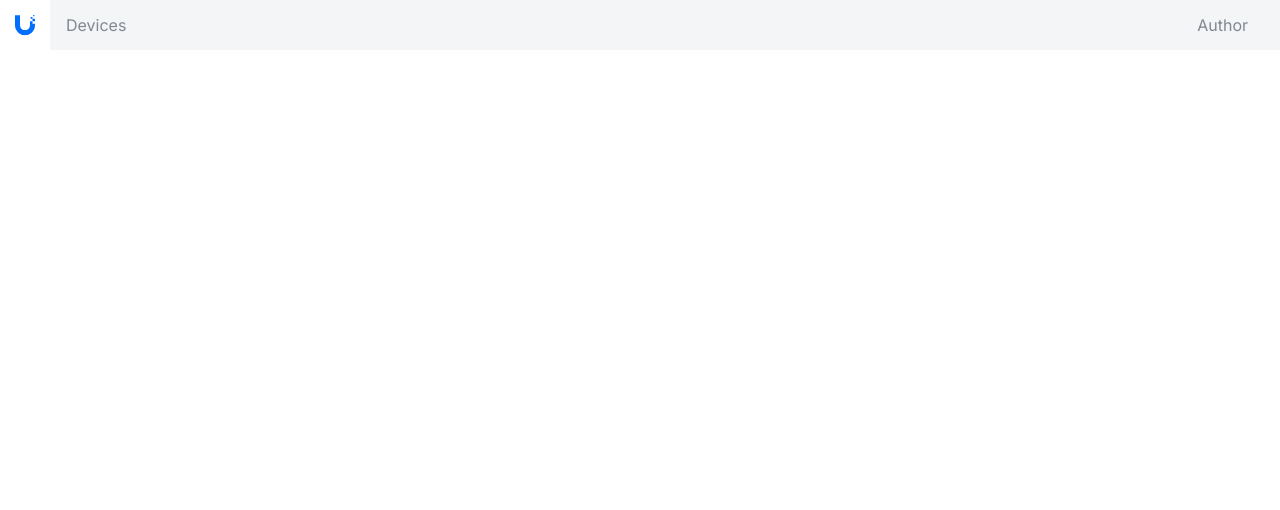
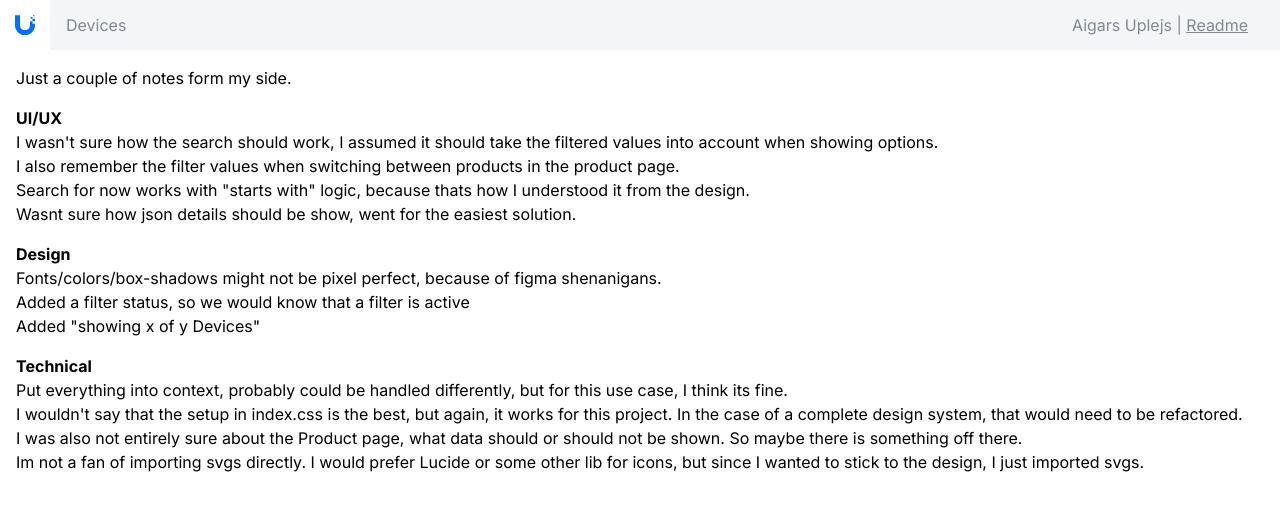
Before and after one commit to Aigarsss/ui, a React (Vite) app: page /readme in a window 1280 px wide. Shown: the top 510 px of the page. Built offline with nearby package versions, Linux system fonts and the light colour scheme; no server answers.

Commit message:
Base for search

```diff
--- a/package.json
+++ b/package.json
@@ -1,5 +1,5 @@
 {
-	"name": "react-playground",
+	"name": "ui",
 	"private": true,
 	"version": "0.0.0",
 	"type": "module",
--- a/src/components/ErrorBoundary/ErrorBoundary.tsx
+++ b/src/components/ErrorBoundary/ErrorBoundary.tsx
@@ -3,6 +3,7 @@ import * as React from "react";
 import type { ErrorInfo } from "react";
 
 class ErrorBoundary extends React.Component {
+	// @ts-ignore
 	constructor(props) {
 		super(props);
 		this.state = { hasError: false };
--- a/src/components/FilterAndSearch/FilterAndSearch.tsx
+++ b/src/components/FilterAndSearch/FilterAndSearch.tsx
@@ -2,22 +2,19 @@ import React from "react";
 import { useProductContext } from "../../context/ProductContext";
 import Icon from "../Icon";
 import Filter from "../Filter";
-import CheckBox from "../CheckBox";
+import SearchSelect from "../SearchSelect";
 
 const FilterAndSearch = () => {
-	const { filteredProducts, setLayoutType, layoutType } = useProductContext();
+	const { filteredProducts, initialProducts, setLayoutType, layoutType } =
+		useProductContext();
 
 	return (
 		<div className="flex justify-between items-center h-[64px]">
 			<div className="flex items-center">
-				<input
-					type="search"
-					name="search"
-					id="search"
-					className="border border-black"
-				/>
+				<SearchSelect placeholder="Search" />
+
 				<div className="text-gray-4 text-xs ml-4">
-					{filteredProducts.length} devices
+					Showing {filteredProducts.length} of {initialProducts.length} devices
 				</div>
 			</div>
 
--- a/src/components/NavBar/NavBar.tsx
+++ b/src/components/NavBar/NavBar.tsx
@@ -13,7 +13,12 @@ const NavBar = () => {
 				</Link>
 			</div>
 
-			<div className="text-text-3 mr-8">Author</div>
+			<div className="text-text-3 mr-8">
+				Aigars Uplejs |{" "}
+				<Link to="/readme" className="underline">
+					Readme
+				</Link>
+			</div>
 		</div>
 	);
 };
--- /dev/null
+++ b/src/components/SearchSelect/SearchSelect.module.scss
@@ -0,0 +1,48 @@
+.container {
+  position: relative;
+
+  svg {
+    position: absolute;
+    top: 6px;
+    left: 8px;
+  }
+
+  .input {
+    border-radius: 4px;
+    background: var(--color-neutral-2);
+    color: var(--color-neutral-8);
+    padding: 6px 8px 6px 32px;
+    font-size: 14px;
+    width: 320px;
+
+    &::placeholder {
+      color: var(--color-neutral-8);
+    }
+
+    &:hover {
+      background: var(--color-neutral-3);
+    }
+  }
+
+  .clear {
+    position: absolute;
+    right: 35px;
+    cursor: pointer;
+  }
+
+  .dropdown {
+    position: absolute;
+    top: 38px;
+    width: 100%;
+    background: white;
+    max-width: 344px;
+    border-radius: 8px;
+    overflow-y: scroll;
+    max-height: 112px;
+    z-index: 90;
+    display: flex;
+    flex-direction: column;
+    padding: 8px;
+    box-shadow: 0 16px 32px 0 rgba(28,30,45, 0.2);
+  }
+}
--- /dev/null
+++ b/src/components/SearchSelect/SearchSelect.tsx
@@ -0,0 +1,113 @@
+import type React from "react";
+import { useEffect } from "react";
+import { useRef, useState } from "react";
+import classes from "./SearchSelect.module.scss";
+import { useClickAway } from "react-use";
+import { useProductContext } from "../../context/ProductContext";
+import { Link } from "react-router";
+import type { Device } from "../../types/types";
+
+interface SearchSelectProps {
+	placeholder?: string;
+}
+
+const SearchSelect: React.FC<SearchSelectProps> = ({ placeholder }) => {
+	const ref = useRef<HTMLDivElement | null>(null);
+	const [value, setValue] = useState("");
+	const [isSearchOpen, setIsSearchOpen] = useState(false);
+	const { filteredProducts } = useProductContext();
+	const [searchResults, setSearchResults] = useState<Device[]>([]);
+
+	useClickAway(ref, () => {
+		setIsSearchOpen(false);
+	});
+
+	useEffect(() => {
+		setSearchResults(
+			filteredProducts.filter((item) =>
+				item.product.name.toLowerCase().startsWith(value.toLowerCase()),
+			),
+		);
+	}, [filteredProducts, value]);
+
+	return (
+		<div className={classes.container} ref={ref}>
+			<svg
+				width="20"
+				height="20"
+				viewBox="0 0 20 20"
+				fill="none"
+				xmlns="http://www.w3.org/2000/svg"
+			>
+				<title>Search</title>
+				<path
+					d="M16.8529 16.1465L14.0059 13.3025C14.9369 12.2115 15.4999 10.7975 15.4999 9.25049C15.4999 5.79849 12.7019 3.00049 9.24988 3.00049C5.79788 3.00049 2.99988 5.79849 2.99988 9.25049C2.99988 12.7025 5.79788 15.5005 9.24988 15.5005C10.7949 15.5005 12.2079 14.9385 13.2989 14.0095L16.1469 16.8535C16.2449 16.9515 16.3719 16.9995 16.4999 16.9995C16.6279 16.9995 16.7559 16.9505 16.8539 16.8525C17.0489 16.6585 17.0489 16.3415 16.8529 16.1465ZM3.99988 9.25049C3.99988 6.35549 6.35488 4.00049 9.24988 4.00049C12.1449 4.00049 14.4999 6.35549 14.4999 9.25049C14.4999 12.1455 12.1449 14.5005 9.24988 14.5005C6.35488 14.5005 3.99988 12.1455 3.99988 9.25049Z"
+					fill="#838691"
+				/>
+			</svg>
+			<input
+				type="text"
+				name="search"
+				id="search"
+				autoComplete="off"
+				placeholder={placeholder}
+				value={value}
+				className={classes.input}
+				onClick={() => {
+					setIsSearchOpen(true);
+				}}
+				onChange={(e) => {
+					setValue(e.target.value);
+				}}
+				// onKeyDown={(e) => {
+				// 	if (e.key === "Enter") {
+				// 		console.log({ value });
+				// 	}
+				// }}
+			/>
+			{value && (
+				<button
+					onClick={() => setValue("")}
+					type="reset"
+					className={classes.clear}
+				>
+					<svg
+						width="20"
+						height="20"
+						viewBox="0 0 20 20"
+						fill="none"
+						xmlns="http://www.w3.org/2000/svg"
+					>
+						<title>Clear</title>
+						<path
+							d="M15.253 15.253C15.4485 15.0575 15.4485 14.7405 15.253 14.545L11.01 10.303L15.2529 6.06098C15.4484 5.86553 15.4483 5.54857 15.2527 5.35323V5.35323C15.0573 5.15811 14.7408 5.15822 14.5455 5.35348L10.303 9.596L6.0605 5.3535C5.86527 5.15827 5.54873 5.15827 5.3535 5.3535V5.3535C5.15827 5.54873 5.15827 5.86527 5.3535 6.0605L9.596 10.303L5.35348 14.5455C5.15822 14.7408 5.15811 15.0573 5.35323 15.2527V15.2527C5.54857 15.4483 5.86553 15.4484 6.06098 15.2529L10.303 11.01L14.545 15.253C14.7405 15.4485 15.0575 15.4485 15.253 15.253V15.253Z"
+							fill="#838691"
+						/>
+					</svg>
+				</button>
+			)}
+			{isSearchOpen && (
+				<div className={classes.dropdown}>
+					{searchResults.map((item) => {
+						return (
+							<Link
+								to={`/${item.id}`}
+								key={item.id}
+								className="flex justify-betweent py-1.5 hover:bg-neutral-2"
+							>
+								<span className="flex flex-auto text-text-2 text-sm">
+									{item.product.name}
+								</span>
+								<span className="flex flex-auto justify-end text-text-3 text-sm">
+									{item.product.abbrev}
+								</span>
+							</Link>
+						);
+					})}
+				</div>
+			)}
+		</div>
+	);
+};
+
+export default SearchSelect;
--- /dev/null
+++ b/src/components/SearchSelect/index.ts
@@ -0,0 +1 @@
+export { default } from "./SearchSelect";
--- a/src/context/ProductContext.tsx
+++ b/src/context/ProductContext.tsx
@@ -9,7 +9,6 @@ import {
 	useState,
 } from "react";
 import type { Device } from "../types/types";
-import Logo from "../components/Logo";
 
 const ProductContext = createContext<{
 	filteredProducts: Device[];
@@ -18,6 +17,7 @@ const ProductContext = createContext<{
 	availableLines: { id: string; name: string }[];
 	selectedFilters: string[];
 	setSelectedFilters: Dispatch<SetStateAction<string[]>>;
+	initialProducts: Device[];
 }>({
 	filteredProducts: [],
 	layoutType: "list",
@@ -25,6 +25,7 @@ const ProductContext = createContext<{
 	availableLines: [],
 	selectedFilters: [],
 	setSelectedFilters: () => undefined,
+	initialProducts: [],
 });
 
 const ProductContextProvider = ({ children }: { children: ReactElement }) => {
@@ -63,8 +64,6 @@ const ProductContextProvider = ({ children }: { children: ReactElement }) => {
 		}
 	}, [selectedFilters, initialProducts]);
 
-	console.log({ selectedFilters });
-
 	const availableLines = initialProducts
 		// Finds the first match (self is the original array). If not the first match, filter out
 		.filter(
@@ -86,8 +85,15 @@ const ProductContextProvider = ({ children }: { children: ReactElement }) => {
 			availableLines,
 			selectedFilters,
 			setSelectedFilters,
+			initialProducts,
 		};
-	}, [filteredProducts, layoutType, availableLines, selectedFilters]);
+	}, [
+		filteredProducts,
+		layoutType,
+		availableLines,
+		selectedFilters,
+		initialProducts,
+	]);
 
 	return <ProductContext value={value}>{children}</ProductContext>;
 };
--- a/src/main.tsx
+++ b/src/main.tsx
@@ -7,6 +7,7 @@ import Layout from "./Layout";
 import ProductContextProvider from "./context/ProductContext";
 import HomePage from "./pages/HomePage";
 import ProductPage from "./pages/ProductPage";
+import ReadmePage from "./pages/ReadmePage";
 
 scan({
 	enabled: true,
@@ -20,6 +21,7 @@ createRoot(document.getElementById("root") as HTMLElement).render(
 					<Route path="/" element={<Layout />}>
 						<Route index element={<HomePage />} />
 						<Route path="/:productId" element={<ProductPage />} />
+						<Route path="/readme" element={<ReadmePage />} />
 					</Route>
 				</Routes>
 			</BrowserRouter>
--- a/src/pages/HomePage/HomePage.tsx
+++ b/src/pages/HomePage/HomePage.tsx
@@ -5,13 +5,21 @@ import ProductList from "../../components/ProductLayout/ProductList";
 import ProductGrid from "../../components/ProductLayout/ProductGrid";
 
 const HomePage = () => {
-	const { layoutType } = useProductContext();
+	const { layoutType, filteredProducts } = useProductContext();
 
 	return (
 		<div className="mx-8">
 			<FilterAndSearch />
 
-			{layoutType === "list" ? <ProductList /> : <ProductGrid />}
+			{filteredProducts.length === 0 && (
+				<div className="animate-pulse">Loading...</div>
+			)}
+
+			{filteredProducts.length > 0 && layoutType === "list" ? (
+				<ProductList />
+			) : (
+				<ProductGrid />
+			)}
 		</div>
 	);
 };
--- /dev/null
+++ b/src/pages/ReadmePage/ReadmePage.tsx
@@ -0,0 +1,63 @@
+import React from "react";
+
+const ReadmePage = () => {
+	return (
+		<div className="p-4">
+			<p className="mb-4">Just a couple of notes form my side.</p>
+
+			<h2 className="font-bold">UI/UX</h2>
+			<ul>
+				<li>
+					I wasn't sure how the search should work, I assumed it should take the
+					filtered values into account when showing options.
+				</li>
+				<li>
+					I also remember the filter values when switching between products in
+					the product page.
+				</li>
+				<li>
+					Search for now works with "starts with" logic, because thats how I
+					understood it from the design.
+				</li>
+				<li>
+					Wasnt sure how json details should be show, went for the easiest
+					solution.
+				</li>
+			</ul>
+
+			<h2 className="font-bold mt-4">Design</h2>
+			<ul>
+				<li>
+					Fonts/colors/box-shadows might not be pixel perfect, because of figma
+					shenanigans.
+				</li>
+				<li>Added a filter status, so we would know that a filter is active</li>
+				<li>Added "showing x of y Devices"</li>
+			</ul>
+
+			<h2 className="font-bold mt-4">Technical</h2>
+			<ul>
+				<li>
+					Put everything into context, probably could be handled differently,
+					but for this use case, I think its fine.
+				</li>
+				<li>
+					I wouldn't say that the setup in index.css is the best, but again, it
+					works for this project. In the case of a complete design system, that
+					would need to be refactored.
+				</li>
+				<li>
+					I was also not entirely sure about the Product page, what data should
+					or should not be shown. So maybe there is something off there.
+				</li>
+				<li>
+					Im not a fan of importing svgs directly. I would prefer Lucide or some
+					other lib for icons, but since I wanted to stick to the design, I just
+					imported svgs.
+				</li>
+			</ul>
+		</div>
+	);
+};
+
+export default ReadmePage;
--- /dev/null
+++ b/src/pages/ReadmePage/index.ts
@@ -0,0 +1 @@
+export { default } from "./ReadmePage";
```
Also changed, not shown: 1 other file (tests, documents, lock files or other folders).
